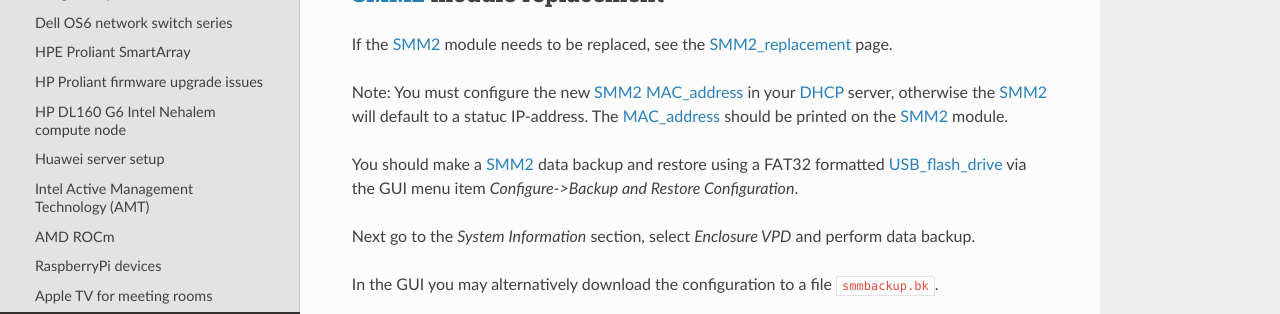
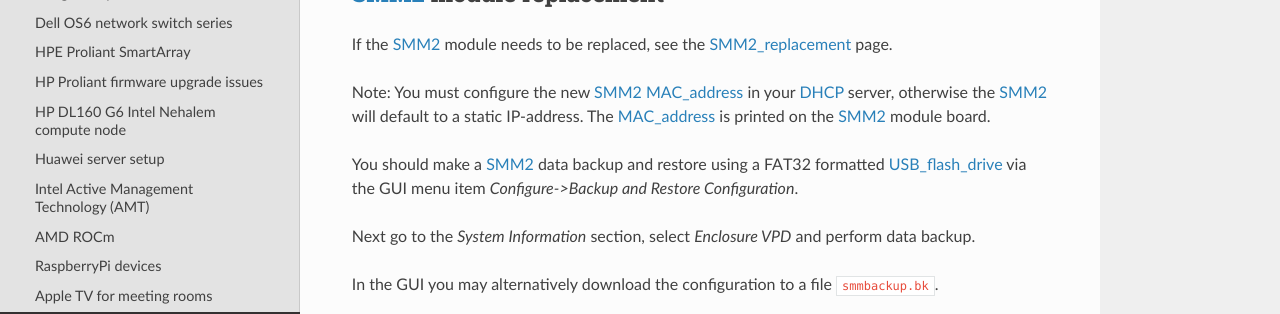
Before and after one commit to OleHolmNielsen/ITwiki, a Sphinx documentation site: the page built from docs/Lenovo_DW612S.rst, in a window 1280 px wide and 900 px high, scrolled down 1901 px. Shown: the part 413-727 px from the top of the window. Built offline with Sphinx 7.4.7 and the Read the Docs theme 3.1.0, drawn with Linux system fonts in a browser that asks for light colours.

Commit message:
Minor edit

```diff
--- a/docs/Lenovo_DW612S.rst
+++ b/docs/Lenovo_DW612S.rst
@@ -119,8 +119,8 @@
 If the SMM2_ module needs to be replaced, see the SMM2_replacement_ page.
 
 Note: You must configure the new SMM2_ MAC_address_ in your DHCP_ server,
-otherwise the SMM2_ will default to a statuc IP-address.
-The MAC_address_ should be printed on the SMM2_ module.
+otherwise the SMM2_ will default to a static IP-address.
+The MAC_address_ is printed on the SMM2_ module board.
 
 You should make a SMM2_ data backup and restore using a FAT32 formatted USB_flash_drive_
 via the GUI menu item `Configure->Backup and Restore Configuration`.
```
